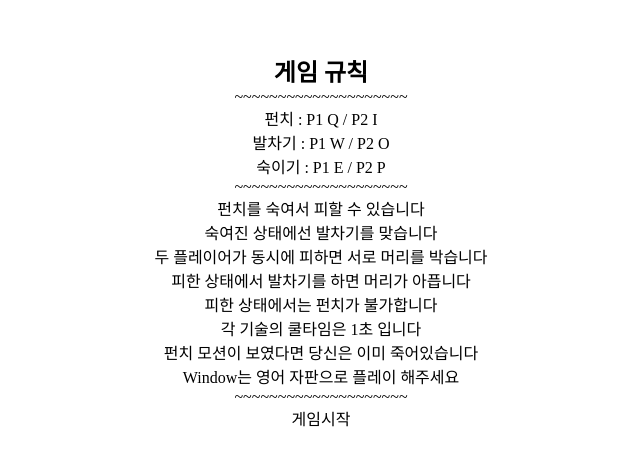
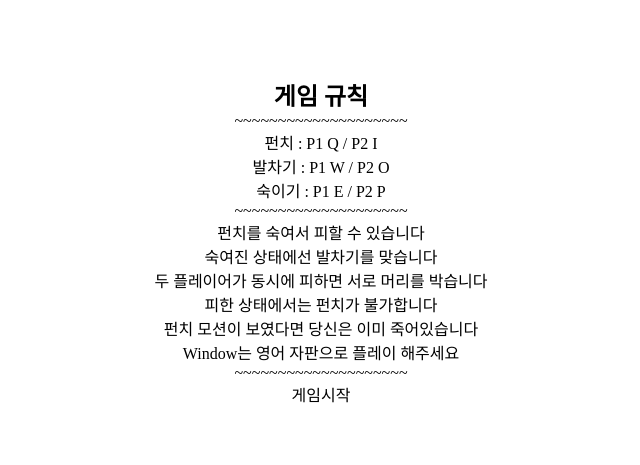
Before and after one commit to frorong/FightGame, a Next.js app: page /info in a window 1280 px wide. Shown: the part 159-624 px from the top of the page, without its empty margins (319-959 px from the left). Built offline with nearby package versions, Linux system fonts and the light colour scheme.

Commit message:
Update info

```diff
--- a/src/app/info/page.tsx
+++ b/src/app/info/page.tsx
@@ -14,9 +14,7 @@ const Info = () => {
       <p>펀치를 숙여서 피할 수 있습니다</p>
       <p>숙여진 상태에선 발차기를 맞습니다</p>
       <p>두 플레이어가 동시에 피하면 서로 머리를 박습니다</p>
-      <p>피한 상태에서 발차기를 하면 머리가 아픕니다</p>
       <p>피한 상태에서는 펀치가 불가합니다</p>
-      <p>각 기술의 쿨타임은 1초 입니다</p>
       <p>펀치 모션이 보였다면 당신은 이미 죽어있습니다</p>
       <p>Window는 영어 자판으로 플레이 해주세요</p>
       <p>~~~~~~~~~~~~~~~~~~~~</p>
```
